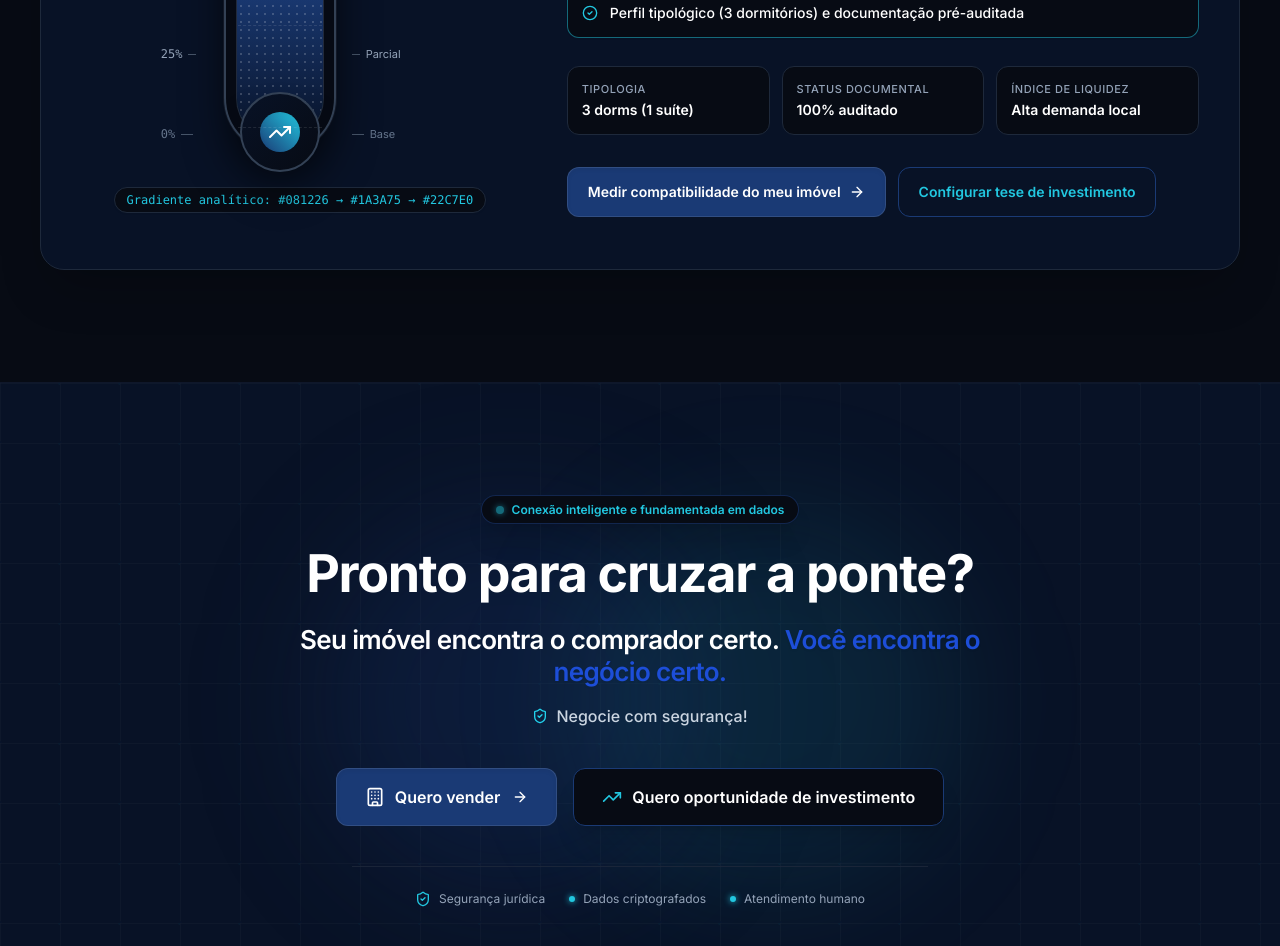
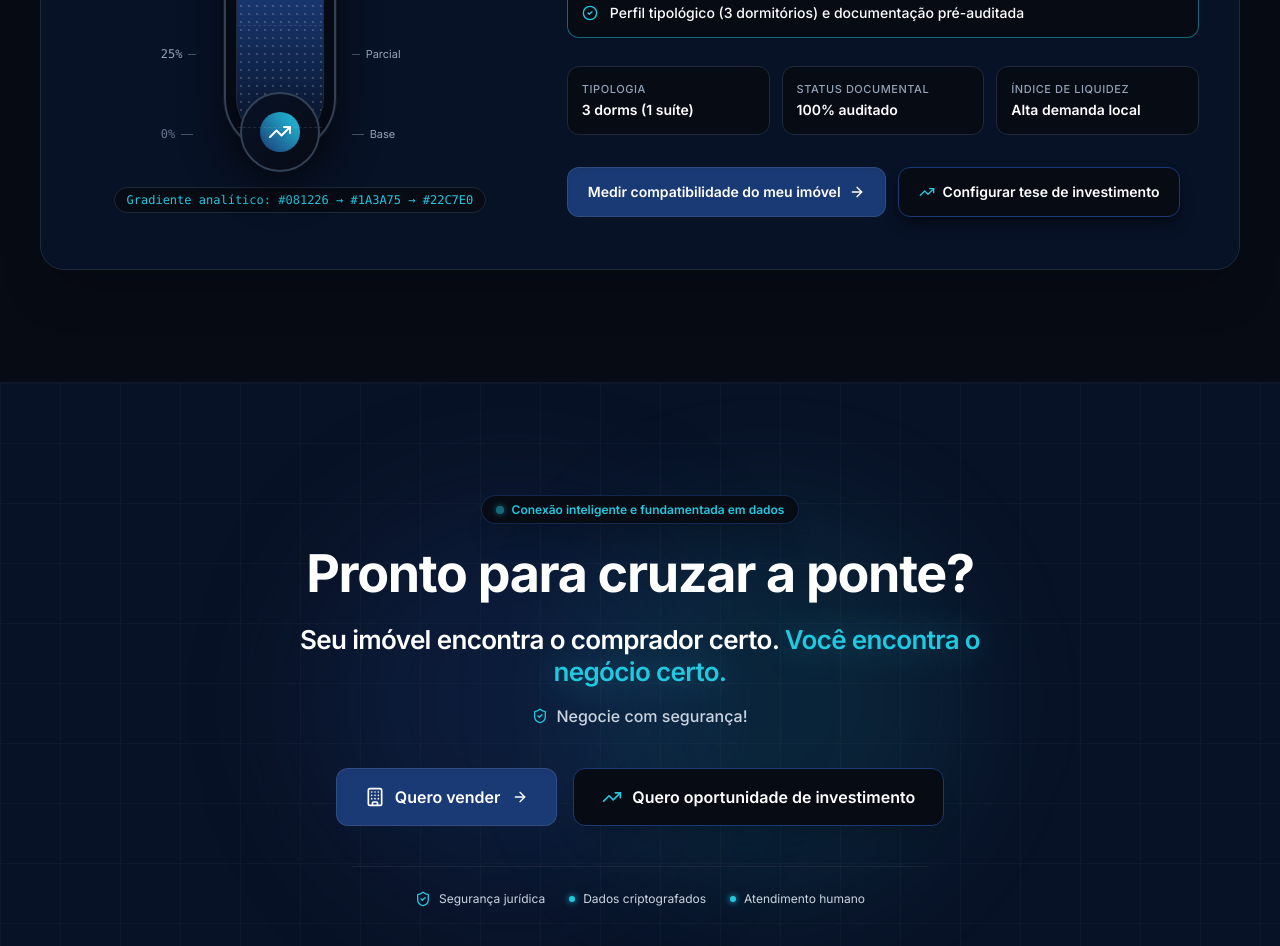
Before and after one commit to pauloac1000-byte/inteligencia-imobiliaria, a React (Vite) app: page / in a window 1280 px wide. Shown: the part 5640-6586 px from the top of the page. Built offline with nearby package versions, Linux system fonts and the light colour scheme.

Commit message:
Concluir migracao tech-midnight em SupportingSections, CompatibilityThermometerSection, FinalCtaSection e FaqSection

```diff
--- a/src/components/CompatibilityThermometerSection.tsx
+++ b/src/components/CompatibilityThermometerSection.tsx
@@ -319,7 +319,7 @@ export const CompatibilityThermometerSection: React.FC<CompatibilityThermometerS
                     <span className="w-1 sm:w-2 h-[1px] bg-slate-600" />
                     <span>Parcial</span>
                   </div>
-                  <div className="flex items-center gap-1 sm:gap-1.5 text-slate-500">
+                  <div className="flex items-center gap-1 sm:gap-1.5 text-slate-400">
                     <span className="w-1.5 sm:w-3 h-[1px] bg-slate-600" />
                     <span>Base</span>
                   </div>
@@ -423,8 +423,9 @@ export const CompatibilityThermometerSection: React.FC<CompatibilityThermometerS
                   <button
                     type="button"
                     onClick={() => onOpenModal('investir')}
-                    className="w-full sm:w-auto inline-flex items-center justify-center gap-2 px-5 py-3.5 min-h-[48px] rounded-xl bg-transparent hover:bg-white/10 active:bg-white/15 text-[#22C7E0] border border-[#1A3A75] text-xs sm:text-sm font-semibold transition-all cursor-pointer"
+                    className="w-full sm:w-auto inline-flex items-center justify-center gap-2 px-5 py-3.5 min-h-[48px] rounded-xl border border-[#1A3A75] bg-[#070B14] hover:bg-[#1A3A75]/35 active:bg-[#1A3A75]/50 text-white hover:text-white text-xs sm:text-sm font-semibold transition-all cursor-pointer hover:border-[#22C7E0]/60 shadow-lg shadow-black/40"
                   >
+                    <TrendingUp className="w-4 h-4 text-[#22C7E0] shrink-0" />
                     <span>Configurar tese de investimento</span>
                   </button>
                 </div>
--- a/src/components/FinalCtaSection.tsx
+++ b/src/components/FinalCtaSection.tsx
@@ -47,21 +47,21 @@ export const FinalCtaSection: React.FC<FinalCtaSectionProps> = ({ onOpenModal })
         <h2 className="text-2xl sm:text-4xl md:text-5xl lg:text-[52px] font-bold tracking-tight leading-[1.15] text-white">
           Pronto para cruzar a ponte?
         </h2>
-        {/* Subtítulo EXATO com o mesmo tratamento visual do hero: uma frase em branco e a outra em azul corporate */}
+        {/* Subtítulo EXATO: primeira frase branca e a segunda em ciano com glow suave estilo luzes da cidade */}
         <p className="mt-3 sm:mt-6 text-base sm:text-2xl lg:text-[26px] font-semibold tracking-tight leading-snug max-w-3xl">
           <span className="text-white">Seu imóvel encontra o comprador certo. </span>
-          <span className="text-[#1D4ED8] drop-shadow-sm block sm:inline mt-1 sm:mt-0">
+          <span className="text-[#22C7E0] drop-shadow-[0_0_16px_rgba(34,199,224,0.35)] block sm:inline mt-1 sm:mt-0">
             Você encontra o negócio certo.
           </span>
         </p>
         {/* Nota EXATA */}
         <div className="mt-3 sm:mt-4 inline-flex items-center gap-2 text-xs sm:text-sm md:text-base font-medium text-slate-300">
-          <ShieldCheck className="w-4 h-4 text-[#22D3EE] shrink-0" />
+          <ShieldCheck className="w-4 h-4 text-[#22C7E0] shrink-0" />
           <span>Negocie com segurança!</span>
         </div>
         {/* Os dois CTAs já existentes e funcionais (empilhados no mobile, min-h 48px) */}
         <div className="mt-8 sm:mt-10 flex flex-col sm:flex-row items-stretch sm:items-center justify-center gap-3.5 sm:gap-4 w-full sm:w-auto">
-          {/* CTA Primário: Quero vender (azul corporate #1A3A75) */}
+          {/* CTA Primário: Quero vender (azul corporate #1A3A75, hover profundo #142E5E, sombra interna sutil) */}
           <button
             type="button"
             onClick={handleVenderClick}
@@ -83,7 +83,7 @@ export const FinalCtaSection: React.FC<FinalCtaSectionProps> = ({ onOpenModal })
           </button>
         </div>
         {/* Mini barra de segurança / dados com detalhes em ciano */}
-        <div className="mt-7 sm:mt-10 pt-5 sm:pt-6 border-t border-slate-800/80 w-full max-w-xl flex flex-wrap items-center justify-center gap-3.5 sm:gap-6 text-xs text-slate-400">
+        <div className="mt-7 sm:mt-10 pt-5 sm:pt-6 border-t border-slate-800/80 w-full max-w-xl flex flex-wrap items-center justify-center gap-3.5 sm:gap-6 text-xs text-slate-300">
           <div className="flex items-center gap-2">
             <ShieldCheck className="w-4 h-4 text-[#22C7E0] shrink-0" />
             <span>Segurança jurídica</span>
@@ -96,7 +96,7 @@ export const FinalCtaSection: React.FC<FinalCtaSectionProps> = ({ onOpenModal })
             <span className="w-1.5 h-1.5 rounded-full bg-[#22C7E0] shadow-[0_0_6px_#22C7E0]" />
             <span>Atendimento humano</span>
           </div>
-        </div>{' '}
+        </div>
       </div>
     </section>
   )
--- a/src/pages/Index.tsx
+++ b/src/pages/Index.tsx
@@ -26,7 +26,7 @@ const Index: React.FC = () => {
       {/* 1. Faixa horizontal de prova — logo abaixo do hero */}
       <ProofStrip />
 
-      {/* Seção "Dois Caminhos": Fundo off-white, cards com Dor e Ganho literais */}
+      {/* Seção "Dois Caminhos": Tech-Midnight (#081226), cards com Dor e Ganho literais */}
       <TwoPathsSection onOpenModal={handleOpenModal} />
 
       {/* 2. Seção de diferenciais competitivos — grid com 4 cards (após dois caminhos, id #diferenciais) */}
@@ -38,10 +38,10 @@ const Index: React.FC = () => {
       {/* Seção 2: Termômetro de compatibilidade — posicionado após os passos */}
       <CompatibilityThermometerSection onOpenModal={handleOpenModal} />
 
-      {/* 1) Seção CTA Final: Centralizada, fundo escuro azul-marinho, após o termômetro e antes do FAQ */}
+      {/* 1) Seção CTA Final: Centralizada, fundo escuro azul-marinho (#081226), após o termômetro e antes do FAQ */}
       <FinalCtaSection onOpenModal={handleOpenModal} />
 
-      {/* 2) FAQ em Acordeão: Duas abas, fundo claro off-white */}
+      {/* 2) FAQ em Acordeão: Duas abas, Tech-Midnight (#081226 e cards #070B14) */}
       <FaqSection />
 
       {/* 3) Rodapé com credibilidade, contato e âncoras */}
--- a/src/pages/NotFound.tsx
+++ b/src/pages/NotFound.tsx
@@ -10,12 +10,15 @@ const NotFound = () => {
   }, [location.pathname])
 
   return (
-    <div className="min-h-screen flex items-center justify-center bg-gray-100">
-      <div className="text-center">
-        <h1 className="text-4xl font-bold mb-4">404</h1>
-        <p className="text-xl text-gray-600 mb-4">Oops! Page not found</p>
-        <a href="/" className="text-blue-500 hover:text-blue-700 underline">
-          Return to Home
+    <div className="min-h-screen flex items-center justify-center bg-[#070B14] text-white">
+      <div className="text-center p-6 max-w-md">
+        <h1 className="text-5xl font-bold mb-4 text-[#22C7E0] font-mono">404</h1>
+        <p className="text-xl text-slate-300 mb-6">Página não encontrada</p>
+        <a
+          href="/"
+          className="inline-flex items-center justify-center px-6 py-3 rounded-xl bg-[#1A3A75] hover:bg-[#142E5E] text-white text-sm font-semibold transition-colors shadow-inner"
+        >
+          Voltar para o início
         </a>
       </div>
     </div>
```
Also changed, not shown: .skip.config.json.
